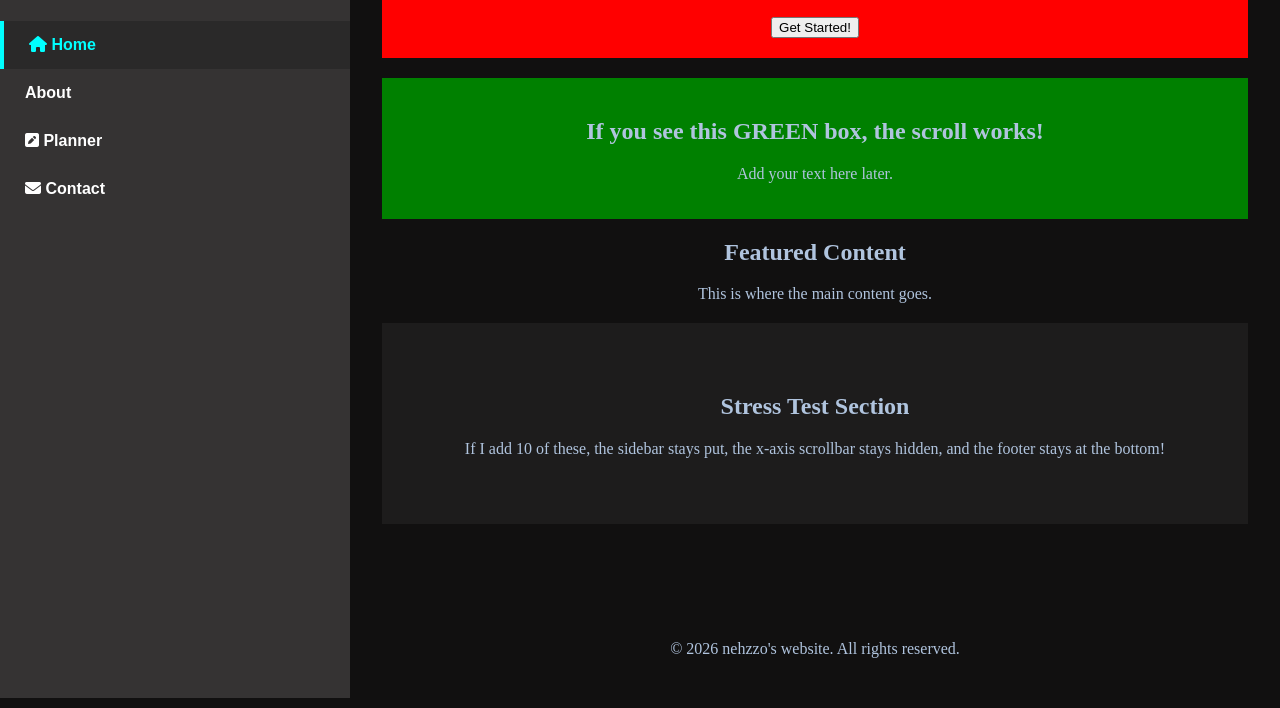
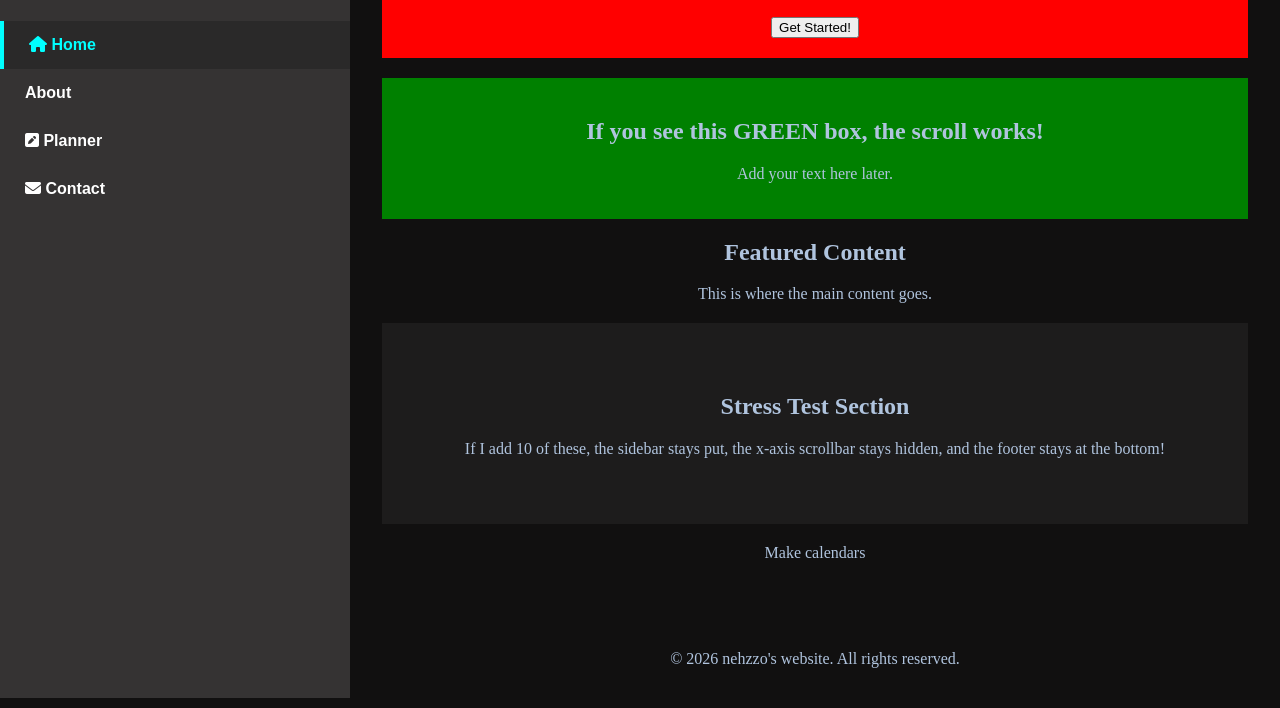
Before and after one commit to eman-2221/PlannerProject, a plain HTML site: page index.html in a window 1280 px wide. Shown: the part 102-810 px from the top of the page. Drawn offline with Linux system fonts and the light colour scheme.

Commit message:
thinking about what to do
had some ideas and put them in my todo list doc

```diff
--- a/index.html
+++ b/index.html
@@ -43,6 +43,10 @@
                 <h2>Stress Test Section</h2>
                 <p>If I add 10 of these, the sidebar stays put, the x-axis scrollbar stays hidden, and the footer stays at the bottom!</p>
             </section>
+
+            <section>
+                <p>Make calendars</p>
+            </section>
         </main>
         <footer>
             <p>&copy; 2026 nehzzo's website. All rights reserved.</p>
```
